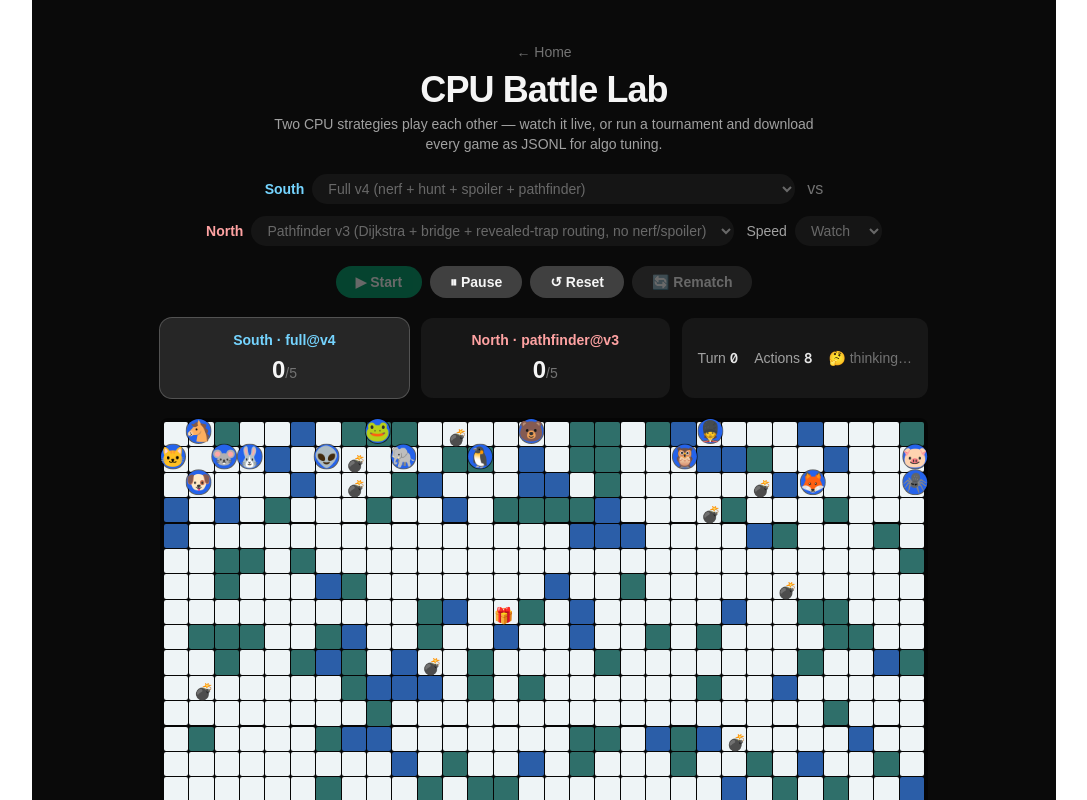
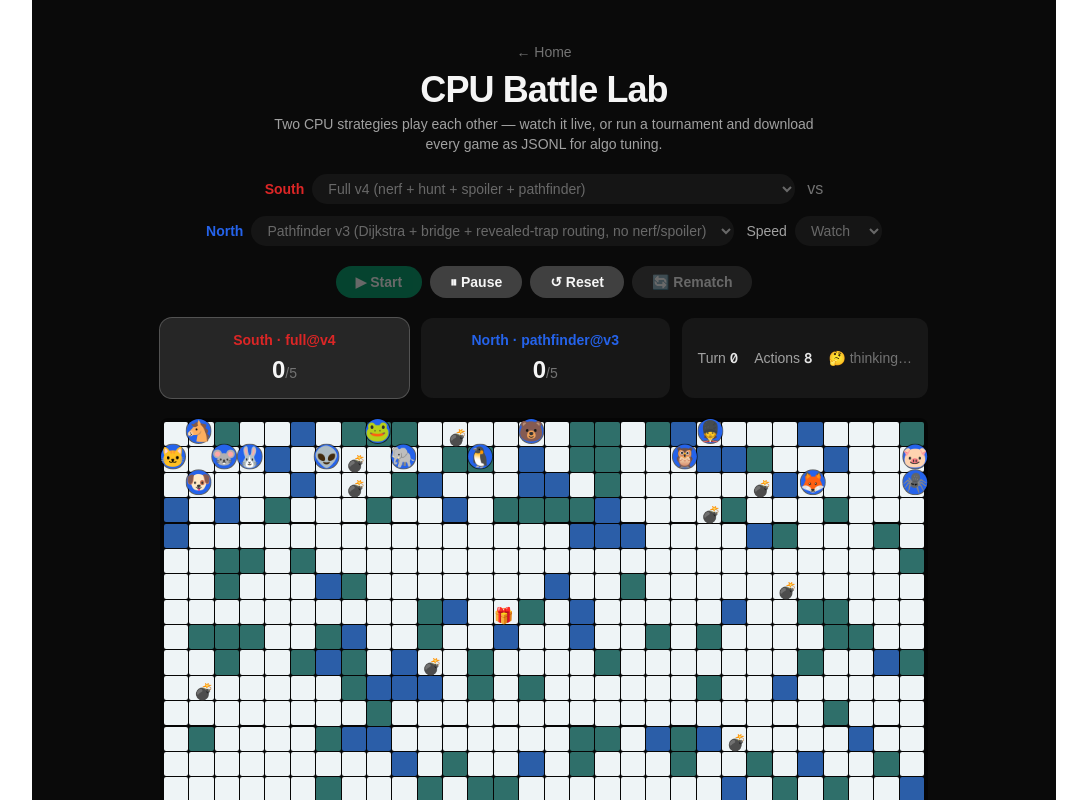
Before and after one commit to davideastmond/t-rain, a Next.js app: page /cpu-battle in a window 1280 px wide. Both pictures are taken after a click on the button "▶ Start". Shown: the top 800 px of the page, without its empty margins (96-1183 px from the left). Built offline with nearby package versions, Linux system fonts and the light colour scheme.

Commit message:
Fix inverted North/South colors on CPU battle page

```diff
--- a/src/app/cpu-battle/page.tsx
+++ b/src/app/cpu-battle/page.tsx
@@ -13,7 +13,7 @@ import Link from "next/link";
 
 import Board from "@/components/Board";
 import { PIECES_TO_WIN } from "@/lib/game/constants";
-import { BIOME_PALETTES } from "@/lib/game/palettes";
+import { BIOME_PALETTES, PLAYER_COLORS } from "@/lib/game/palettes";
 import type { GameState, PlayerId } from "@/lib/game/types";
 import {
   battleStep,
@@ -232,7 +232,7 @@ export default function CpuBattlePage() {
       {/* Controls */}
       <div className="flex flex-wrap items-center justify-center gap-3">
         <label className="flex items-center gap-2 text-sm">
-          <span className="font-semibold text-sky-300">South</span>
+          <span style={{ color: PLAYER_COLORS.south }} className="font-semibold">South</span>
           <select
             value={southId}
             onChange={(e) => setSouthId(e.target.value)}
@@ -248,7 +248,7 @@ export default function CpuBattlePage() {
         </label>
         <span className="text-neutral-500">vs</span>
         <label className="flex items-center gap-2 text-sm">
-          <span className="font-semibold text-red-300">North</span>
+          <span style={{ color: PLAYER_COLORS.north }} className="font-semibold">North</span>
           <select
             value={northId}
             onChange={(e) => setNorthId(e.target.value)}
@@ -324,7 +324,8 @@ export default function CpuBattlePage() {
               }`}
             >
               <p
-                className={`text-sm font-semibold ${player === "south" ? "text-sky-300" : "text-red-300"}`}
+                style={{ color: PLAYER_COLORS[player] }}
+                className="text-sm font-semibold"
               >
                 {playerLabel(player)} · {versions[player]}
               </p>
```
